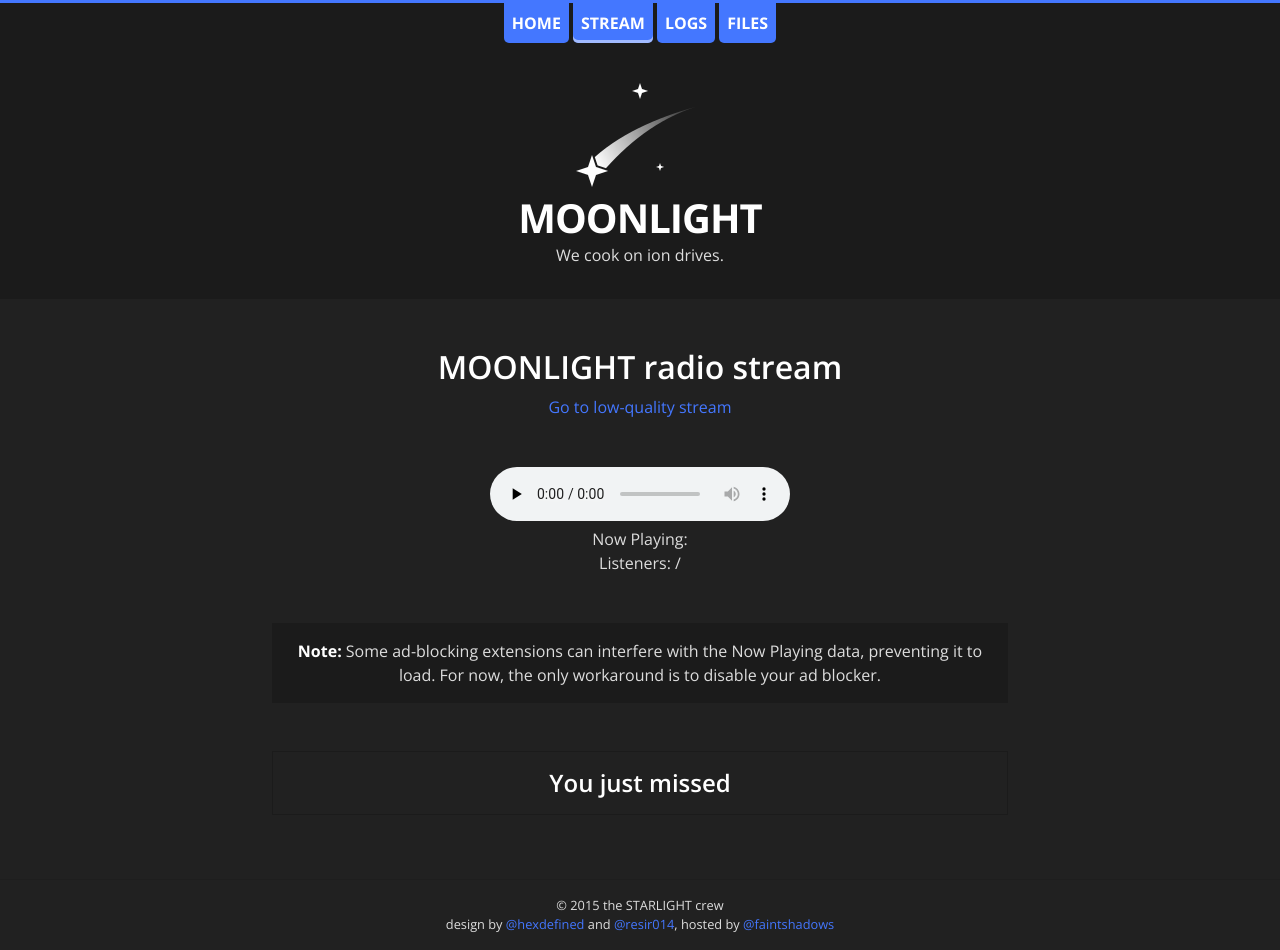
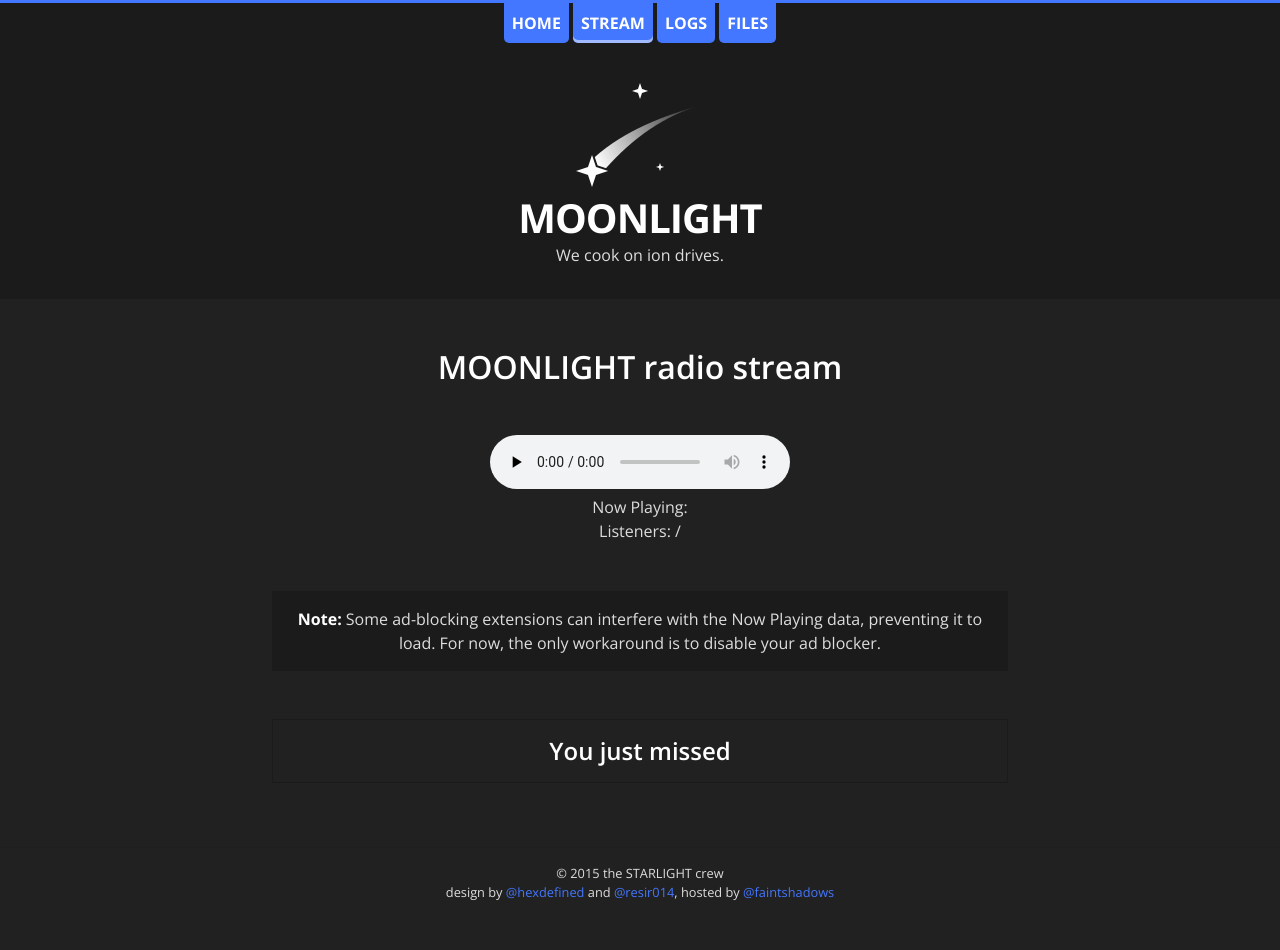
Before and after one commit to resir014/moonlight-web-old, a Jekyll site: the page built from stream.html, in a window 1280 px wide. Built offline with Jekyll 4.4.1, drawn with Linux system fonts in a browser that asks for light colours; nearby versions of some CDN libraries; after the commit the page ends 918 px from its top, so only the background shows below that.

Commit message:
Hide low-quality stream link on the stream page for now

```diff
--- a/stream.html
+++ b/stream.html
@@ -4,7 +4,7 @@ title: "MOONLIGHT radio stream"
 permalink: /stream/
 ---
 
-<p><a href="{{ site.baseurl }}/stream/96">Go to low-quality stream</a></p>
+<!--<p><a href="{{ site.baseurl }}/stream/96">Go to low-quality stream</a></p>-->
 <section class="feature">
   <div class="stream-info">
     <audio controls preload="none">
```
